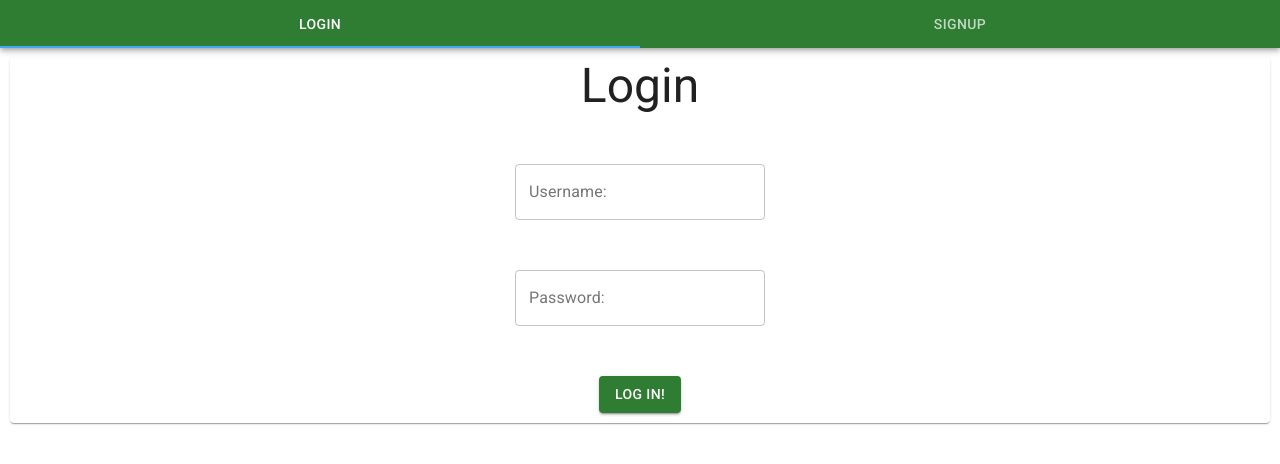
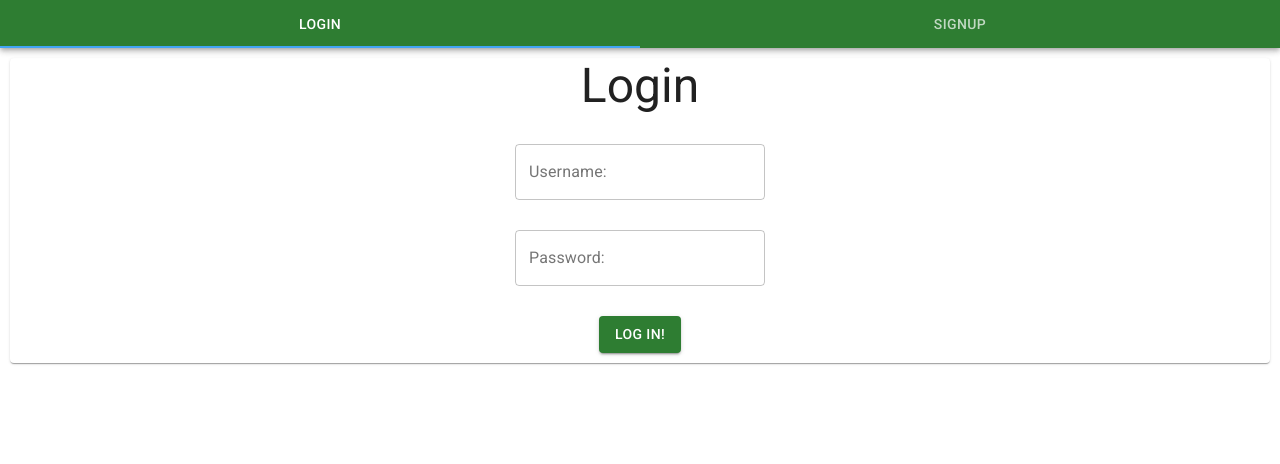
Before and after one commit to Zachary-Roland/closet-app-react, a React (Create React App) app: page /login in a window 1280 px wide. Shown: the top 464 px of the page. Built offline with nearby package versions, Linux system fonts and the light colour scheme.

Commit message:
adjusts classes

```diff
--- a/src/App.css
+++ b/src/App.css
@@ -70,7 +70,8 @@
   text-align: center;
 }
 .margin50 {
-  margin: 50px;
+  margin-bottom: 30px;
+  margin-top: 30px;
 }
 .garmCard {
   flex-basis: 40%;
```
